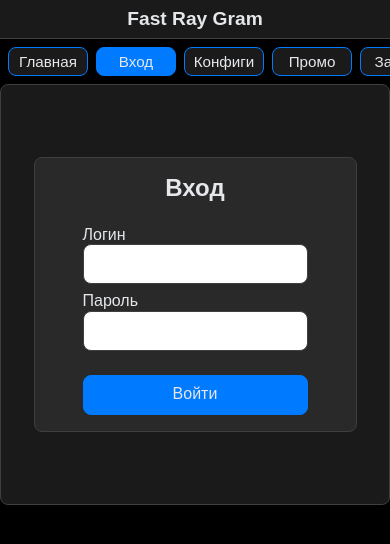
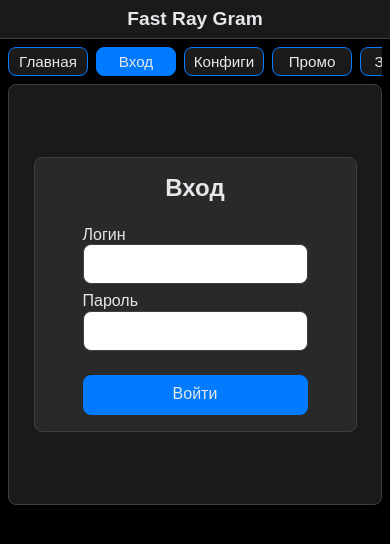
Before and after one commit to axindri/frg_website, a React (Vite) app: page /login in a window 390 px wide. Shown: the top 544 px of the page. Built offline with nearby package versions, Linux system fonts and the light colour scheme; a web font is replaced by a local one.

Commit message:
Update CSS styles for improved layout and spacing
- Added margin to Content module for better alignment.
- Simplified margin in Navigation module for consistent spacing.
- Included padding reset in Navigation module for enhanced responsiveness.

```diff
--- a/src/components/Layout/Content/Content.module.css
+++ b/src/components/Layout/Content/Content.module.css
@@ -4,6 +4,7 @@
     display: flex;
     flex-direction: column;
     align-items: center;
+    margin: 0 0.5rem;
 
 }
 
--- a/src/components/Layout/Navigation/Navigation.module.css
+++ b/src/components/Layout/Navigation/Navigation.module.css
@@ -1,5 +1,5 @@
 .container {
-    margin: 0.5rem 0 0.5rem 0;
+    margin: 0.5rem;
     display: flex;
     flex-direction: column;
     align-items: center;
@@ -25,5 +25,6 @@
 @media (max-width: 480px) {
     .nav {
         justify-content: flex-start;
+        padding: 0;
     }
 }
```
